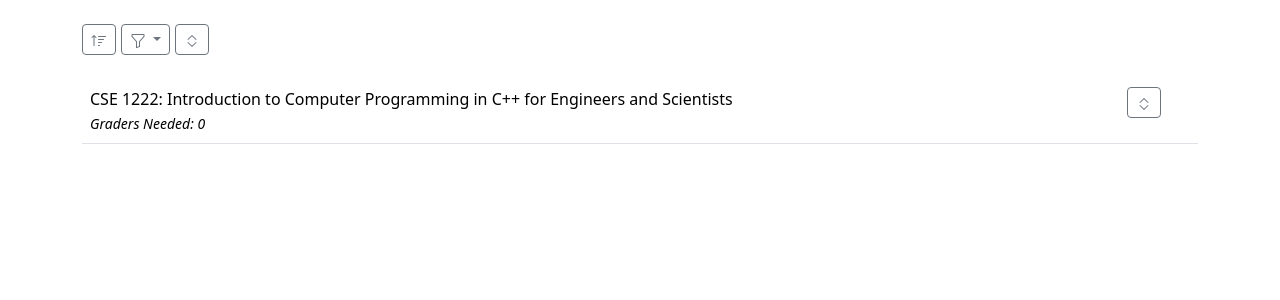
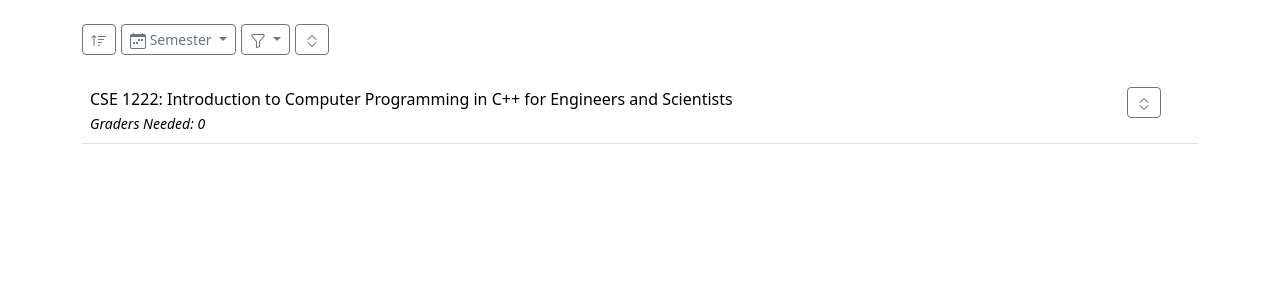
Before and after one commit to Sam-Dominguez/OSU_CSE_GMS, a Django app: page /instructor/dashboard/ in a window 1280 px wide. Shown: the part 136-436 px from the top of the page. Run offline with Django 4.2, Linux system fonts and the light colour scheme; a user stored in the database is signed in; data comes from the database, SQL or seed files in the repository; parts of the project's set-up code (start-up, migrations or seed data) failed here and were passed over; some libraries are stand-ins or nearby versions.

Commit message:
Added select semester button

```diff
--- a/OSU_CSE_GMS/templates/administrator.html
+++ b/OSU_CSE_GMS/templates/administrator.html
@@ -44,6 +44,20 @@
             </svg>
         {% endif %}
     </a>
+    <div class="dropdown">
+        <button id="semester-select-btn" class="btn btn-sm btn-outline-secondary dropdown-toggle" type="button" data-bs-toggle="dropdown" aria-expanded="false" style="margin-right: 5px;">
+            <svg xmlns="http://www.w3.org/2000/svg" width="16" height="16" fill="currentColor" class="bi bi-calendar-week" viewBox="0 0 16 16">
+                <path d="M11 6.5a.5.5 0 0 1 .5-.5h1a.5.5 0 0 1 .5.5v1a.5.5 0 0 1-.5.5h-1a.5.5 0 0 1-.5-.5zm-3 0a.5.5 0 0 1 .5-.5h1a.5.5 0 0 1 .5.5v1a.5.5 0 0 1-.5.5h-1a.5.5 0 0 1-.5-.5zm-5 3a.5.5 0 0 1 .5-.5h1a.5.5 0 0 1 .5.5v1a.5.5 0 0 1-.5.5h-1a.5.5 0 0 1-.5-.5zm3 0a.5.5 0 0 1 .5-.5h1a.5.5 0 0 1 .5.5v1a.5.5 0 0 1-.5.5h-1a.5.5 0 0 1-.5-.5z"/>
+                <path d="M3.5 0a.5.5 0 0 1 .5.5V1h8V.5a.5.5 0 0 1 1 0V1h1a2 2 0 0 1 2 2v11a2 2 0 0 1-2 2H2a2 2 0 0 1-2-2V3a2 2 0 0 1 2-2h1V.5a.5.5 0 0 1 .5-.5M1 4v10a1 1 0 0 0 1 1h12a1 1 0 0 0 1-1V4z"/>
+            </svg>
+            <span id="selected-semester">Semester</span>
+        </button>
+        <ul class="dropdown-menu">
+            {% for semester in semesters %}
+                <li><a class="dropdown-item semester">{{ semester }}</a></li>
+            {% endfor %}
+        </ul>
+    </div>
     <div class="dropdown">
         <button id="toggleFilterBtn" class="btn btn-sm btn-outline-secondary dropdown-toggle" type="button" data-bs-toggle="dropdown" aria-expanded="false">
             <svg xmlns="http://www.w3.org/2000/svg" width="16" height="16" fill="currentColor" class="bi bi-funnel" viewBox="0 0 16 16">
@@ -410,4 +424,23 @@
     });
 </script>
 
+<!-- Script for selecting semester -->
+<script>
+    // Set the most recently selected semester as the default semester
+    var selectedSemester = localStorage.getItem('selectedSemester');
+    if (selectedSemester) {
+        document.getElementById('selected-semester').textContent = selectedSemester;
+    }
+
+    document.addEventListener('DOMContentLoaded', function() {
+        document.querySelectorAll('.dropdown-item.semester').forEach(function(item) {
+            item.addEventListener('click', function() {
+                var selectedSemester = item.textContent;
+                document.getElementById('selected-semester').textContent = selectedSemester;
+                localStorage.setItem('selectedSemester', selectedSemester);
+            });
+        });
+    });
+</script>
+
 {% endblock %}
--- a/OSU_CSE_GMS/views.py
+++ b/OSU_CSE_GMS/views.py
@@ -87,10 +87,21 @@ def administrator(request):
     # Query to get all courses that have at least one section that needs at least one grader
     courses_needing_graders = Course.objects.filter(section__num_graders_needed__gt=0).distinct()
 
+    # Get all unique semesters and sort them in descending order
+    semesters = Section.objects.values_list('semester', flat=True).distinct()
+
+    def sort_semesters(semester):
+        season_order = {'SP': 3, 'SU': 2, 'AU': 1}
+        season, year = semester[:2], int(semester[2:])
+        return (-year, season_order.get(season, 0))
+
+    semesters = sorted(semesters, key=sort_semesters)
+
     context = {
         'course_form': course_form,
         'courses': courses,
         'sections': sections,
+        'semesters': semesters,
         'instructors': instructors,
         'courses_needing_graders': courses_needing_graders,
         'sort_direction': sort_direction,
```
